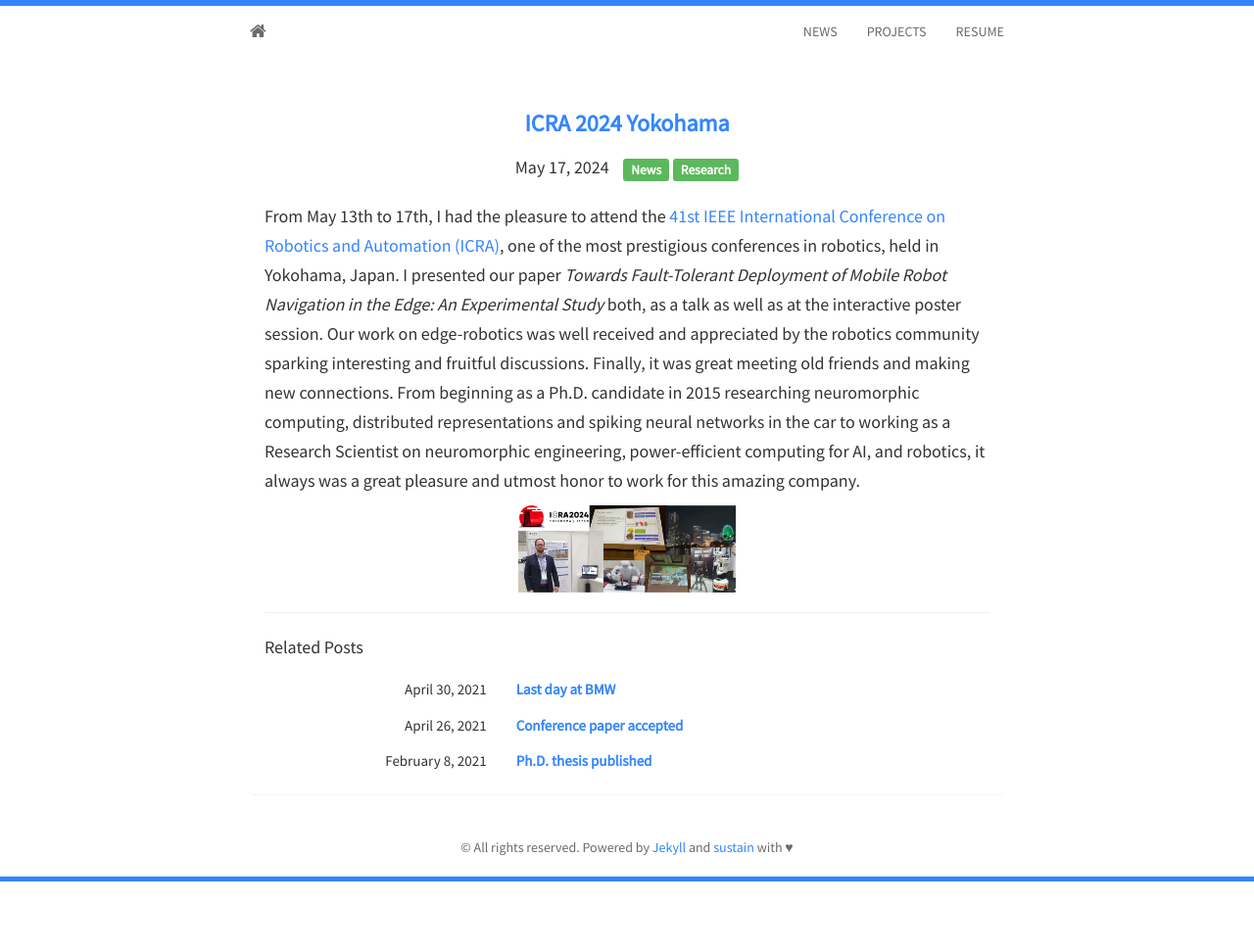
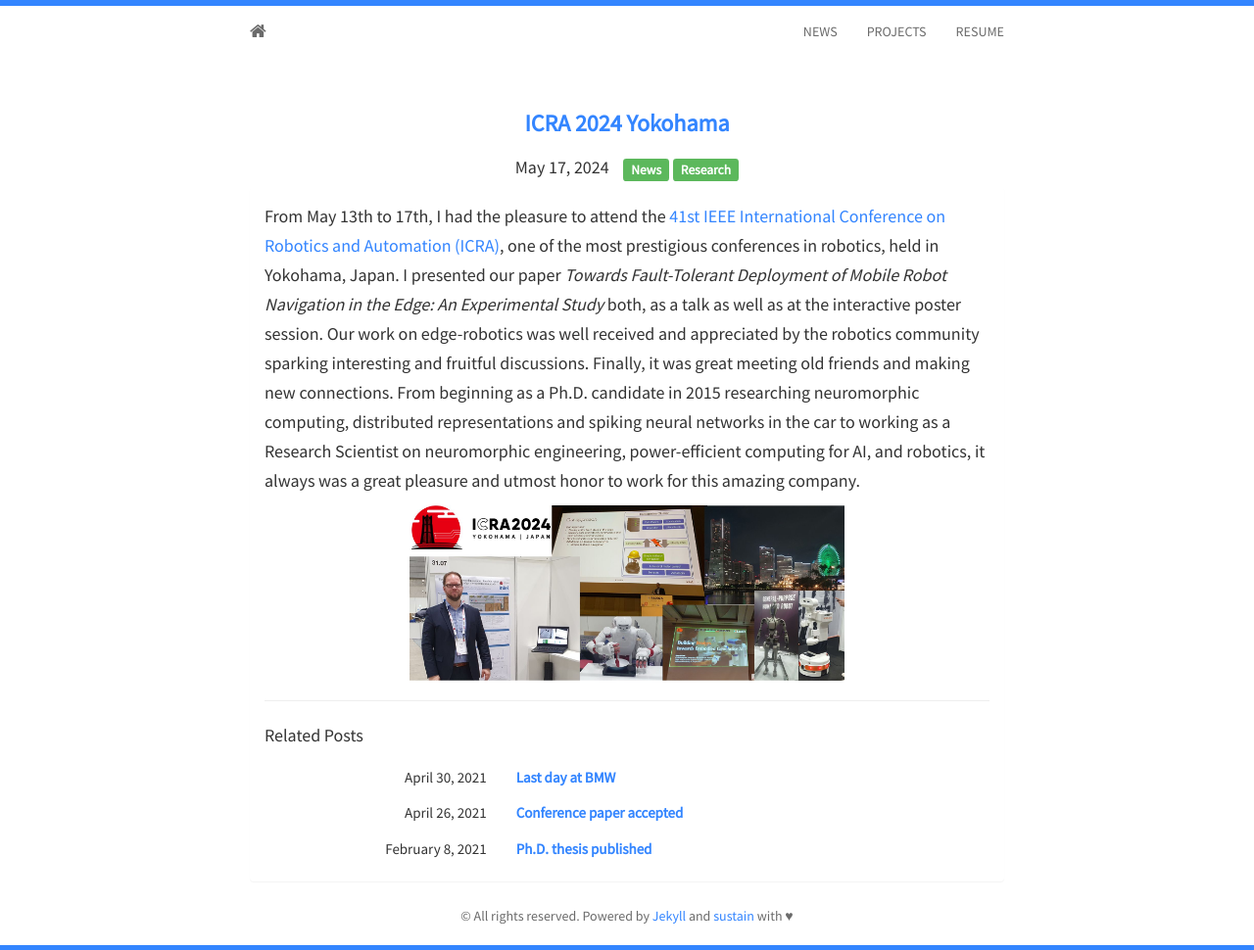
Before and after one commit to fmirus/fmirus.github.io, a Jekyll site: the page built from _posts/2024-05-17-icra2024.html, in a window 1280 px wide. Shown: the whole page at 98% size. Built offline with Jekyll 4.4.1, drawn with Linux system fonts in a browser that asks for light colours; nearby versions of some CDN libraries; before the commit the page ends 900 px from its top, so only the background shows below that.

Commit message:
image size

```diff
--- a/_includes/projects.html
+++ b/_includes/projects.html
@@ -14,7 +14,7 @@
             Although Scenario Execution can be used as a pure Python library, it is mainly targeted to be used with the <a href="https://www.ros.org/" target="_blank">Robot Operating System (ROS2)</a>.
             The backend-agnostic implementation allows Scenario Execution to be used with both, robotics simulators such as <a href="https://gazebosim.org/" target="_blank">Gazebo</a> and physical robots, with minimal adaptations necessary in the scenario description file.
             <div style="text-align:center">
-              <a class="Scneario execution" href="{{ site.baseurl }}assets/images/scenario.gif" data-lightbox="Scneario execution" data-title="Scenario execution"><img class="se-small" src="{{ site.baseurl }}assets/images/scenario.gif" style="width:15%;height:15%;" alt=""/></a>
+              <a class="Scneario execution" href="{{ site.baseurl }}assets/images/scenario.gif" data-lightbox="Scneario execution" data-title="Scenario execution"><img class="se-small" src="{{ site.baseurl }}assets/images/scenario.gif" style="width:60%;height:60%;" alt=""/></a>
             </div>
         </p>
     </h5>
--- a/_posts/2024-05-17-icra2024.html
+++ b/_posts/2024-05-17-icra2024.html
@@ -13,5 +13,5 @@
 From beginning as a Ph.D. candidate in 2015 researching neuromorphic computing, distributed representations and spiking neural networks in the car to working as a Research Scientist on neuromorphic engineering, power-efficient computing for AI, and robotics, it always was a great pleasure and utmost honor to work for this amazing company.
 </p>
 <div style="text-align:center">
-  <a class="ICRA 2024" href="{{ site.baseurl }}assets/images/icra2024.jpeg" data-lightbox="ICRA 2024" data-title="ICRA 2024"><img class="icra-small" src="{{ site.baseurl }}assets/images/icra2024.jpeg" style="width:30%;height:30%;" alt=""/></a>
+  <a class="ICRA 2024" href="{{ site.baseurl }}assets/images/icra2024.jpeg" data-lightbox="ICRA 2024" data-title="ICRA 2024"><img class="icra-small" src="{{ site.baseurl }}assets/images/icra2024.jpeg" style="width:60%;height:60%;" alt=""/></a>
 </div>
```
